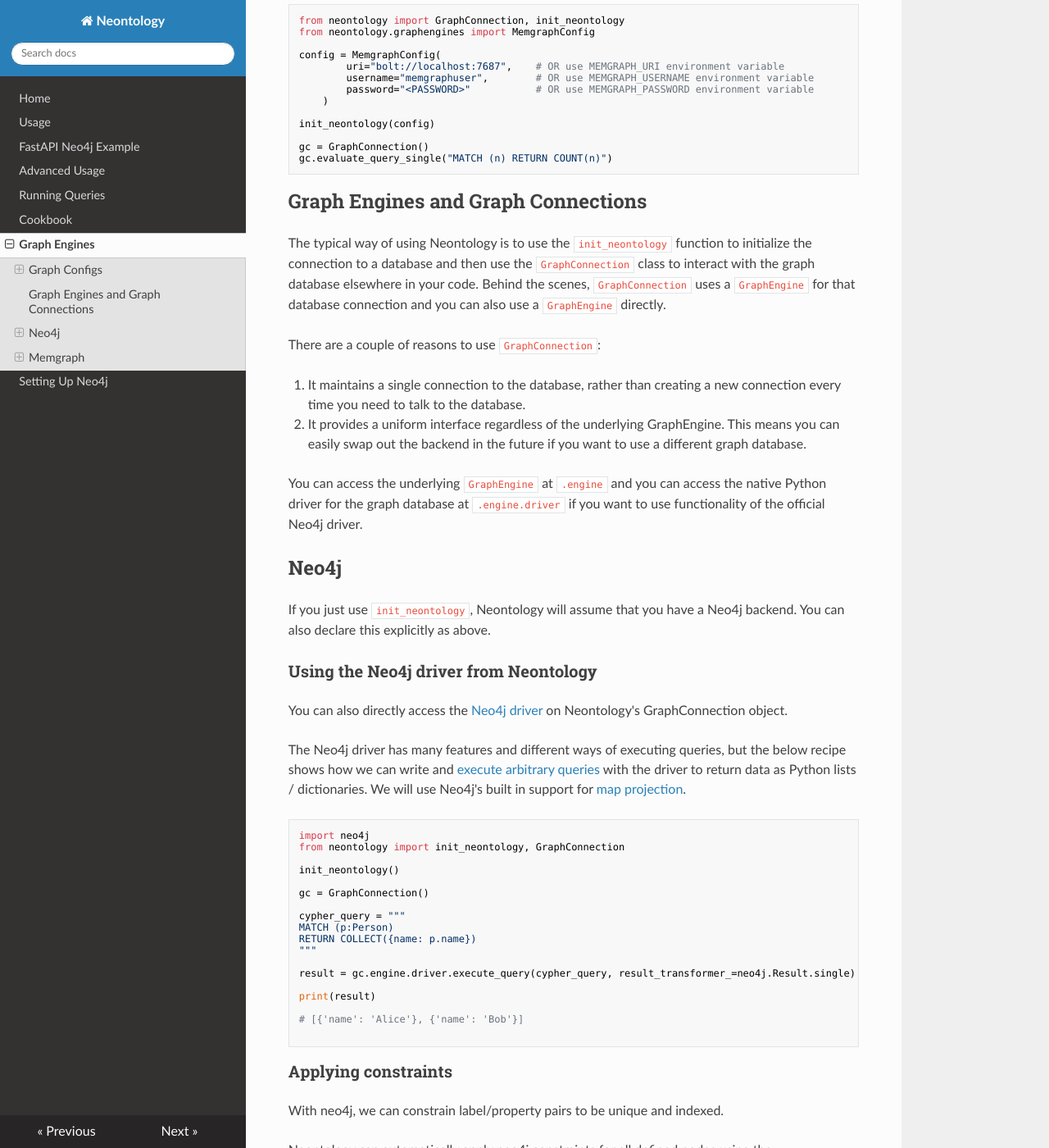
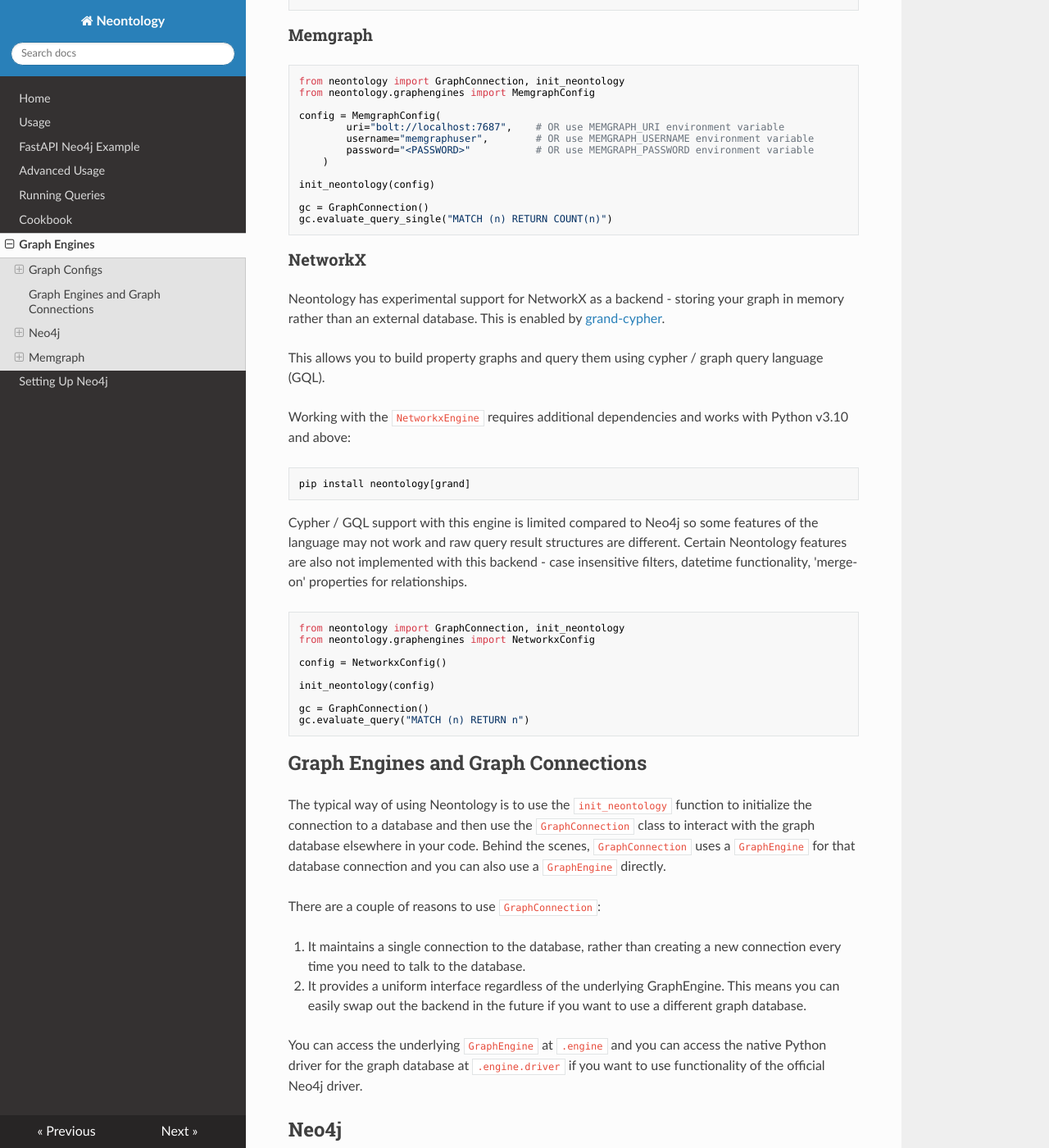
Before and after one commit to ontolocy/neontology, an MkDocs documentation site: the page built from docs/graph-engines.md, in a window 1280 px wide and 1400 px high, scrolled down 1021 px. Shown: the whole window at 82% size. Built offline with MkDocs 1.6.1, drawn with Linux system fonts in a browser that asks for light colours; nearby versions of some CDN libraries; some of the changed text lies outside the part shown.

Commit message:
networkx backend docs and env vars

````diff
--- a/docs/graph-engines.md
+++ b/docs/graph-engines.md
@@ -13,7 +13,11 @@
 
 If you don't explicitly provide a GraphConfig, neontology will default to Neo4j and look for environment variables for configuration.
 
-You can also use the NEONTOLOGY_ENGINE environment variable to set the graph engine (`NEO4J` or `MEMGRAPH`) to use, which will then look for the respective configuration environment variables.
+You can also use the NEONTOLOGY_ENGINE environment variable to set the graph engine to use, which will then look for the respective configuration environment variables:
+
+* `NEO4J`
+* `MEMGRAPH`
+* `NETWORKX`
 
 ### Neo4j
 
@@ -49,6 +53,32 @@
 
 gc = GraphConnection()
 gc.evaluate_query_single("MATCH (n) RETURN COUNT(n)")
+```
+
+### NetworkX
+
+Neontology has experimental support for NetworkX as a backend - storing your graph in memory rather than an external database. This is enabled by [grand-cypher](https://github.com/aplbrain/grand-cypher).
+
+This allows you to build property graphs and query them using cypher / graph query language (GQL).
+
+Working with the `NetworkxEngine` requires additional dependencies and works with Python v3.10 and above:
+
+```bash
+pip install neontology[grand]
+```
+
+Cypher / GQL support with this engine is limited compared to Neo4j so some features of the language may not work and raw query result structures are different. Certain Neontology features are also not implemented with this backend - case insensitive filters, datetime functionality, 'merge-on' properties for relationships.
+
+```python
+from neontology import GraphConnection, init_neontology
+from neontology.graphengines import NetworkxConfig
+
+config = NetworkxConfig()
+
+init_neontology(config)
+
+gc = GraphConnection()
+gc.evaluate_query("MATCH (n) RETURN n")
 ```
 
 ## Graph Engines and Graph Connections
````
Also changed, not shown: 1 other file.
